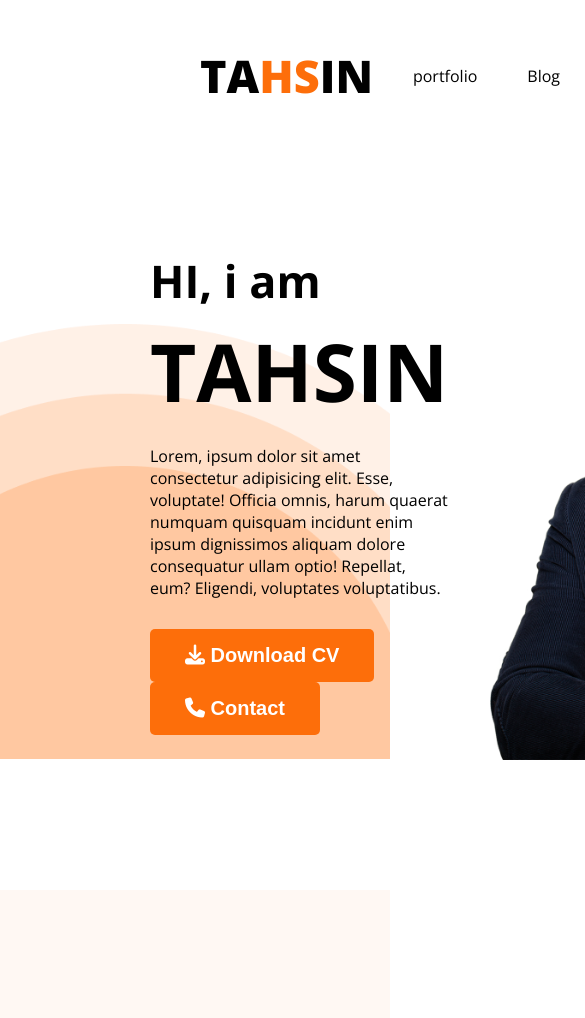
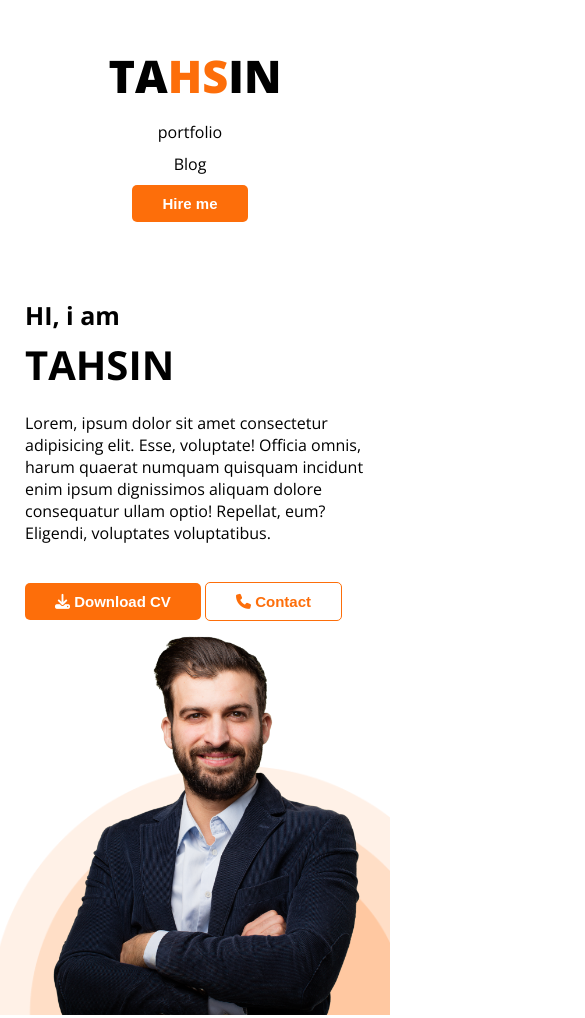
Before and after one commit to Mohotasir/prac-portfolio1, a plain HTML site: page index.html in a window 390 px wide. Shown: the top 1018 px of the page, 585 px wide, since content can reach past the window. Drawn offline with nearby package versions, Linux system fonts and the light colour scheme.

Commit message:
added responsive design

```diff
--- a/index.html
+++ b/index.html
@@ -26,7 +26,7 @@
                 <h1>TAHSIN</h1>
                 <p>Lorem, ipsum dolor sit amet consectetur adipisicing elit. Esse, voluptate! Officia omnis, harum quaerat numquam quisquam incidunt enim ipsum dignissimos aliquam dolore consequatur ullam optio! Repellat, eum? Eligendi, voluptates voluptatibus.</p>
                 <button class="btn-primary"><i class="fa-solid fa-download"></i> Download CV</button>
-                 <button class="btn-primary"><i class="fa-solid fa-phone"></i> Contact</button>
+                 <button class="contact-btn btn-primary"><i class="fa-solid fa-phone"></i> Contact</button>
             </div>
             <img src="./assets/hardy.png" alt="">
         </div>
--- a/style.css
+++ b/style.css
@@ -43,7 +43,7 @@ nav{
     display: flex;
     justify-content: space-between;
     align-items: center;
-    margin: 0 200px;
+    margin: 0 100px;
 }
 nav > h3{
     font-size: 45px;
@@ -74,7 +74,11 @@ nav a{
     background-position: bottom right;
     background-size: 700px;
 }
-
+.contact-btn{
+    background: none;
+    border: 1px solid #FD6E0A;
+    color: #FD6E0A;
+}
 .banner{
     padding:30px 30px 0px 150px;
     display: flex;
@@ -211,3 +215,63 @@ footer{
     text-align: left;
     color: #474747;
 }
+
+
+/* media responsive....... */
+
+@media screen  and (max-width:576px){
+    .banner,nav,nav > ul,footer,.about-info-container,.skills-main-container,.resume-container{
+        flex-direction: column;
+    }
+    .header-class{
+        background-size: 400px;
+    }
+    .btn-primary{
+        padding: 10px 30px;
+        font-size: 15px;
+    }
+    nav{
+        justify-content: center;
+        margin: 0 30px;
+    }
+    nav>ul{
+        margin-top: -30px;
+    }
+    nav > ul >li{
+        margin-bottom: 10px;
+    }
+    .banner{
+        padding: 25px;
+    }
+    .banner img{
+        width: 100%;
+        margin-bottom: -25px;
+    }
+    .banner h3{
+        font-size: 25px;
+    }
+    .banner h1{
+        font-size: 40px;
+    }
+    .contact-btn{
+        margin-top: .5rem;
+    }
+    .about,#i-do-sec{
+        padding: 10px;
+    }
+    .skills-container{
+        margin: 0 25px;
+    }
+    .resume-container{
+        padding: 5px 15px;
+    }
+    .footer-colum{
+        width: 100%;
+    }
+    footer{
+        padding: 40px 20px;
+    }
+    .contact input[type="text"], input[type="email"], textarea{
+        width: 70%;
+    }
+}
```
